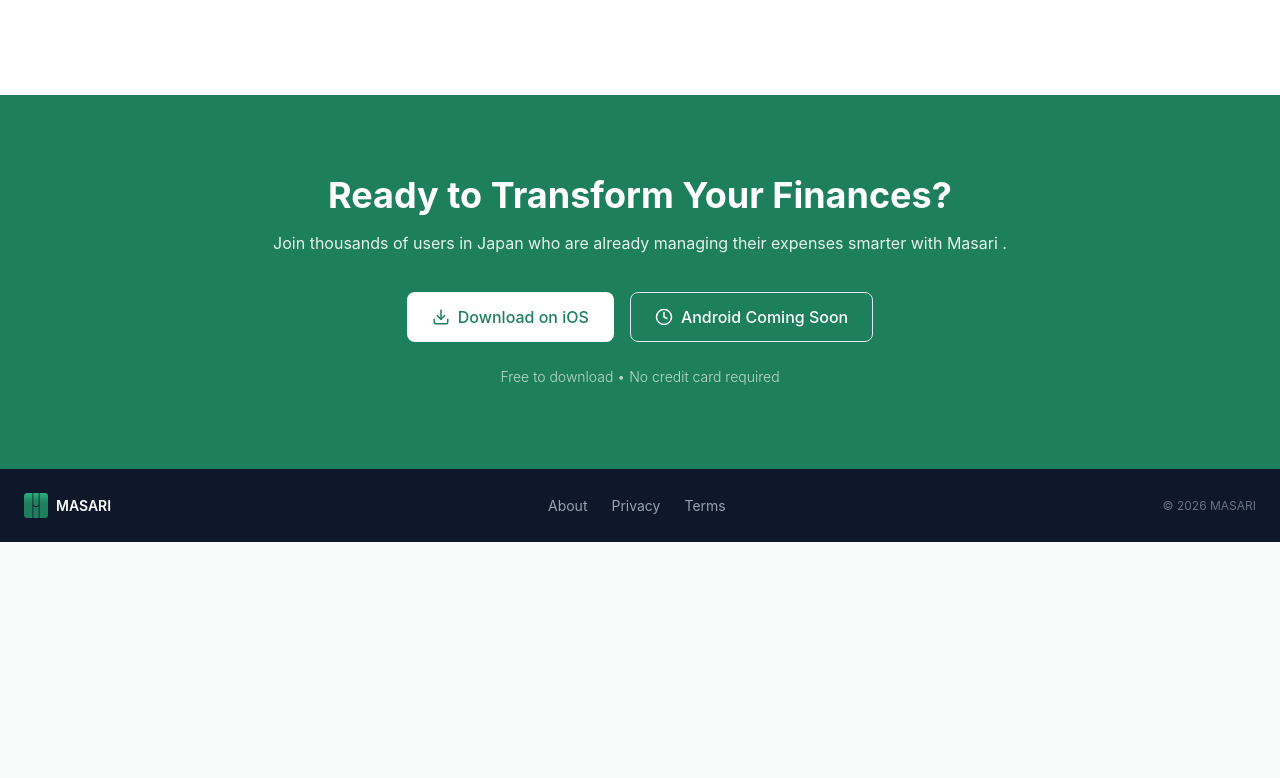
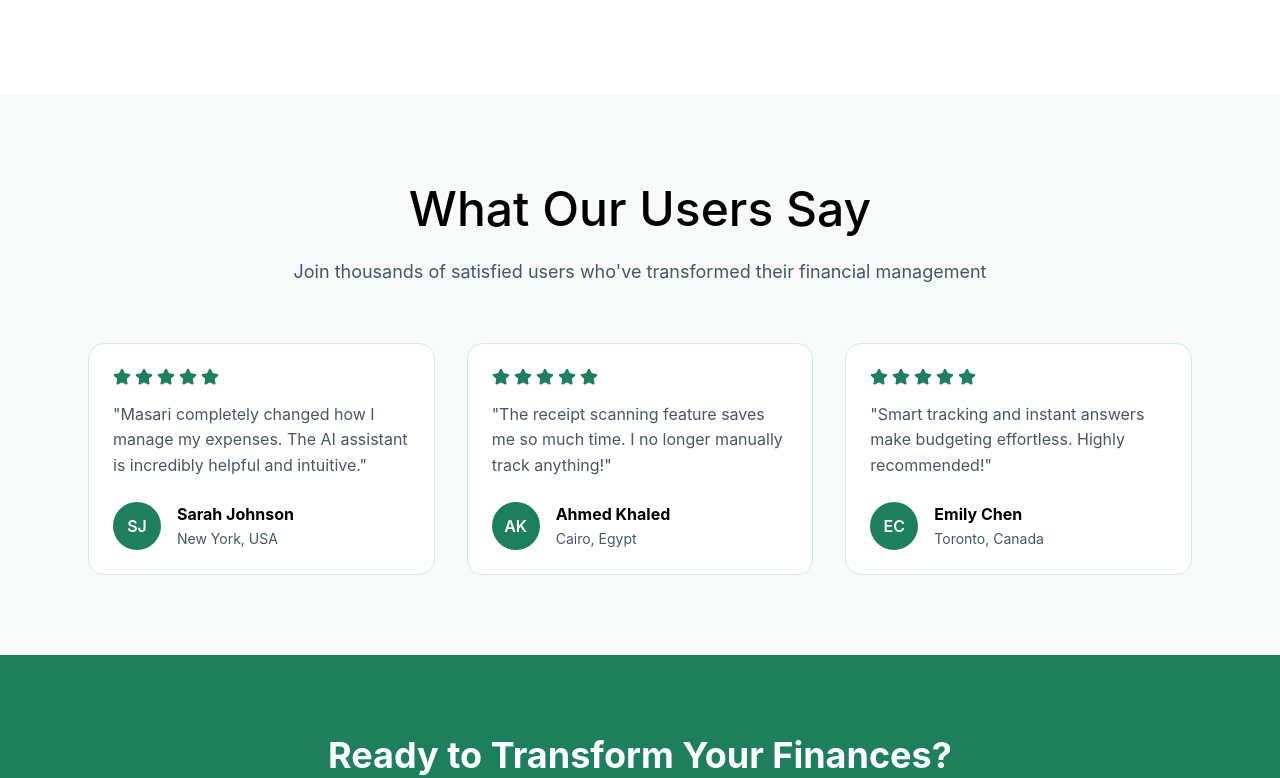
Before and after one commit to muhammads97/masari-landing, a Next.js app: page / in a window 1280 px wide. Shown: the part 1353-2131 px from the top of the page. Before the commit the page ends 1895 px from the top, so only its background shows below. Built offline with nearby package versions, Linux system fonts and the light colour scheme.

Commit message:
testimonials section

```diff
--- a/app/components/layout/Navbar/NavLinks.tsx
+++ b/app/components/layout/Navbar/NavLinks.tsx
@@ -23,6 +23,7 @@ export default function NavLinks({ isMobile, onClick }: Props) {
   const links = [
     { label: "Features", id: "features" },
     { label: "How It Works", id: "howItWorks" },
+    { label: "Testimonials", id: "testimonials" },
     { label: "Download", id: "download" },
   ];
 
--- /dev/null
+++ b/app/components/sections/Testimonials/TestimonialCard.tsx
@@ -0,0 +1,58 @@
+import { Star } from "lucide-react";
+
+type TestimonialCardProps = {
+  name: string;
+  location: string;
+  quote: string;
+  rating: number;
+};
+
+export default function TestimonialCard({
+  name,
+  location,
+  quote,
+  rating,
+}: TestimonialCardProps) {
+  const initials = name
+    .split(" ")
+    .map((word) => word[0])
+    .join("")
+    .toUpperCase();
+
+  return (
+    <div
+      className="bg-white border border-borderGreen rounded-2xl p-6 text-left
+                 transition-all duration-300
+                 hover:shadow-lg hover:-translate-y-1 hover:border-primary"
+    >
+      {/* Stars */}
+      <div className="flex gap-1 mb-4">
+        {Array.from({ length: rating }).map((_, i) => (
+          <Star
+            key={i}
+            size={18}
+            className="text-primary fill-primary"
+          />
+        ))}
+      </div>
+
+      {/* Quote */}
+      <p className="text-gray-600 leading-relaxed mb-6">
+        &quot;{quote}&quot;
+      </p>
+
+      {/* User Info */}
+      <div className="flex items-center gap-4">
+        {/* Avatar */}
+        <div className="w-12 h-12 rounded-full bg-primary flex items-center justify-center text-white font-semibold">
+          {initials}
+        </div>
+
+        <div>
+          <p className="font-bold text-black">{name}</p>
+          <p className="text-sm text-secondaryText">{location}</p>
+        </div>
+      </div>
+    </div>
+  );
+}
--- /dev/null
+++ b/app/components/sections/Testimonials/TestimonialsSection.tsx
@@ -0,0 +1,49 @@
+import TestimonialCard from "./TestimonialCard";
+
+const testimonials = [
+  {
+    name: "Sarah Johnson",
+    location: "New York, USA",
+    quote:
+      "Masari completely changed how I manage my expenses. The AI assistant is incredibly helpful and intuitive.",
+    rating: 5,
+  },
+  {
+    name: "Ahmed Khaled",
+    location: "Cairo, Egypt",
+    quote:
+      "The receipt scanning feature saves me so much time. I no longer manually track anything!",
+    rating: 5,
+  },
+  {
+    name: "Emily Chen",
+    location: "Toronto, Canada",
+    quote:
+      "Smart tracking and instant answers make budgeting effortless. Highly recommended!",
+    rating: 5,
+  },
+];
+
+export default function TestimonialsSection() {
+  return (
+    <section id="testimonials" className="bg-background py-20">
+      <div className="max-w-6xl mx-auto px-6 text-center">
+
+        <h2 className="text-3xl sm:text-4xl md:text-5xl font-bold text-black mb-5">
+          What Our Users Say
+        </h2>
+
+        <p className="text-secondaryText text-base sm:text-lg mx-auto mb-14 leading-relaxed">
+          Join thousands of satisfied users who&apos;ve transformed their financial management
+        </p>
+
+        <div className="grid gap-8 sm:grid-cols-2 lg:grid-cols-3">
+          {testimonials.map((user, index) => (
+            <TestimonialCard key={index} {...user} />
+          ))}
+        </div>
+
+      </div>
+    </section>
+  );
+}
--- a/app/page.tsx
+++ b/app/page.tsx
@@ -1,12 +1,14 @@
 import DownloadSection from "./components/sections/DownloadSection";
 import FeaturesSection from "./components/sections/Features/FeaturesSection";
 import Hero from "./components/sections/Hero";
+import TestimonialsSection from "./components/sections/Testimonials/TestimonialsSection";
 
 export default function Home() {
   return (
     <>
       <Hero />
       <FeaturesSection />
+      <TestimonialsSection />
       <DownloadSection />
     </>
     // <main className="centered-page">
```
